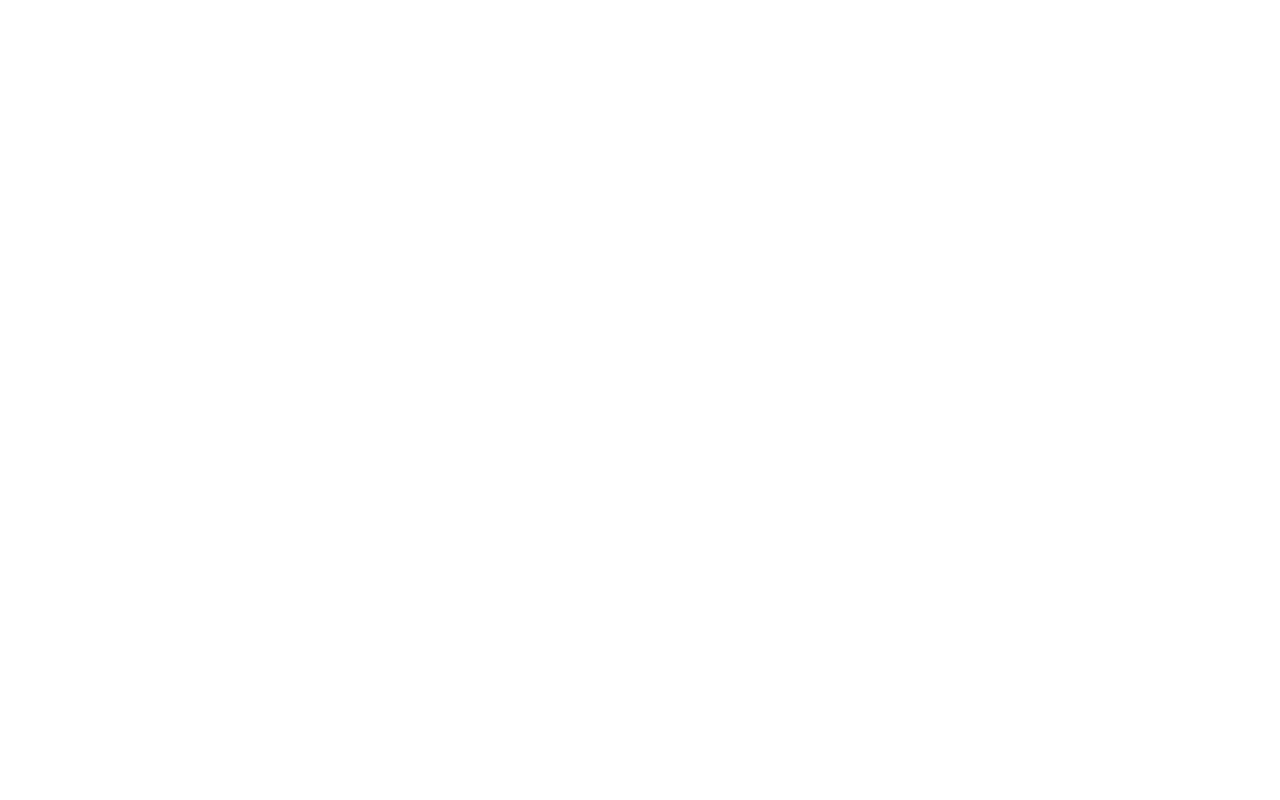
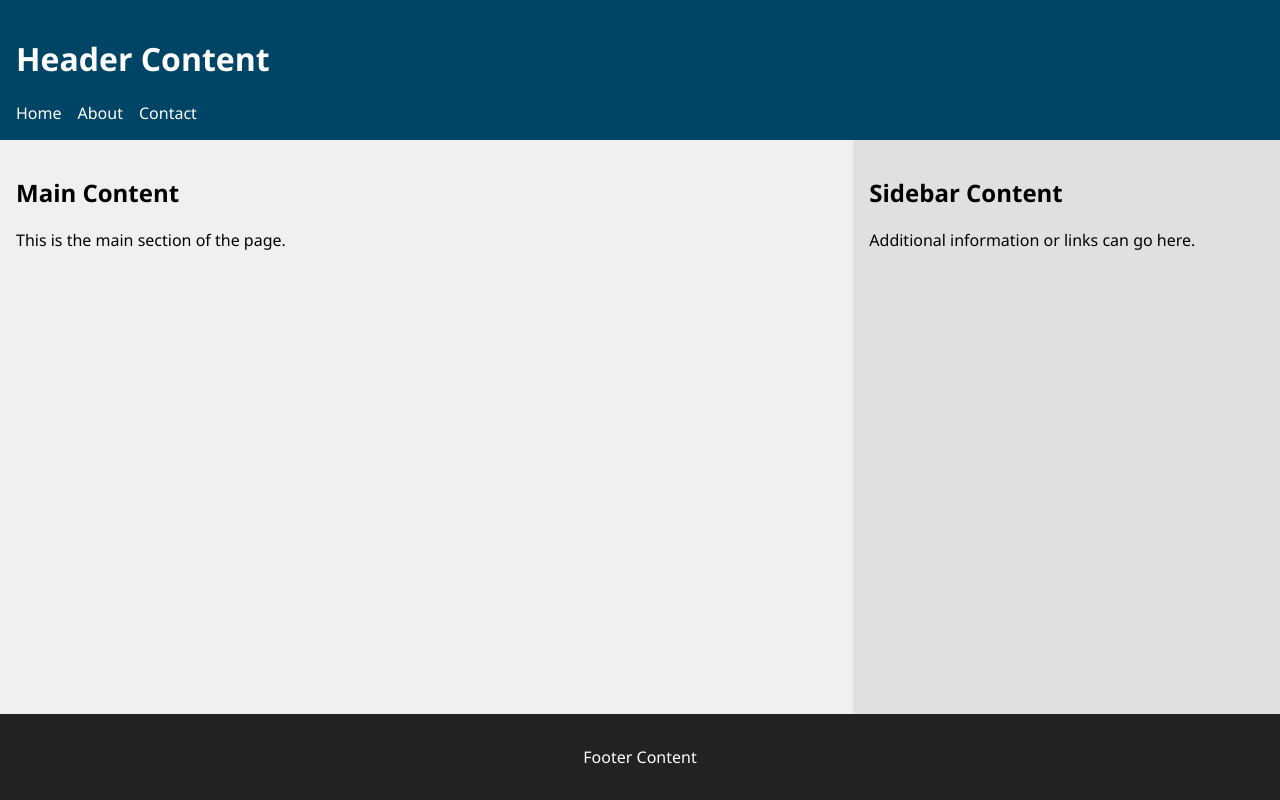
Before and after one commit to atuleptnt-web/wdd131, a plain HTML site: page week01/basic-layout.html in a window 1280 px wide. Drawn offline with Linux system fonts and the light colour scheme.

Commit message:
made updates to basic-layout and layout

```diff
--- a/week01/basic-layout.html
+++ b/week01/basic-layout.html
@@ -1,11 +1,37 @@
 <!DOCTYPE html>
 <html lang="en">
 <head>
-    <meta charset="UTF-8">
-    <meta name="viewport" content="width=device-width, initial-scale=1.0">
-    <title>Document</title>
+  <meta charset="UTF-8" />
+  <meta name="viewport" content="width=device-width, initial-scale=1.0" />
+  <title>Paul TNT - WDD 131 Basic Layout</title>
+  <link rel="stylesheet" href="styles/layout.css" />
 </head>
 <body>
+  <header>
+    <h1>Header Content</h1>
+    <nav>
+      <ul>
+        <li><a href="#">Home</a></li>
+        <li><a href="#">About</a></li>
+        <li><a href="#">Contact</a></li>
+      </ul>
+    </nav>
+  </header>
 
+  <main>
+    <section>
+      <h2>Main Content</h2>
+      <p>This is the main section of the page.</p>
+    </section>
+  </main>
+
+  <aside>
+    <h2>Sidebar Content</h2>
+    <p>Additional information or links can go here.</p>
+  </aside>
+
+  <footer>
+    <p>Footer Content</p>
+  </footer>
 </body>
 </html>
--- a/week01/styles/layout.css
+++ b/week01/styles/layout.css
@@ -0,0 +1,53 @@
+/* Base styles */
+body {
+  margin: 0;
+  font-family: 'Segoe UI', Tahoma, Geneva, Verdana, sans-serif;
+  display: grid;
+  grid-template-areas:
+    "header header"
+    "main aside"
+    "footer footer";
+  grid-template-columns: 2fr 1fr;
+  grid-template-rows: auto 1fr auto;
+  min-height: 100vh;
+}
+
+header {
+  grid-area: header;
+  background-color: #004466;
+  color: white;
+  padding: 1rem;
+}
+
+nav ul {
+  display: flex;
+  gap: 1rem;
+  list-style: none;
+  padding: 0;
+  margin: 0;
+}
+
+nav a {
+  color: white;
+  text-decoration: none;
+}
+
+main {
+  grid-area: main;
+  padding: 1rem;
+  background-color: #f0f0f0;
+}
+
+aside {
+  grid-area: aside;
+  padding: 1rem;
+  background-color: #e0e0e0;
+}
+
+footer {
+  grid-area: footer;
+  background-color: #222;
+  color: white;
+  text-align: center;
+  padding: 1rem;
+}
```
